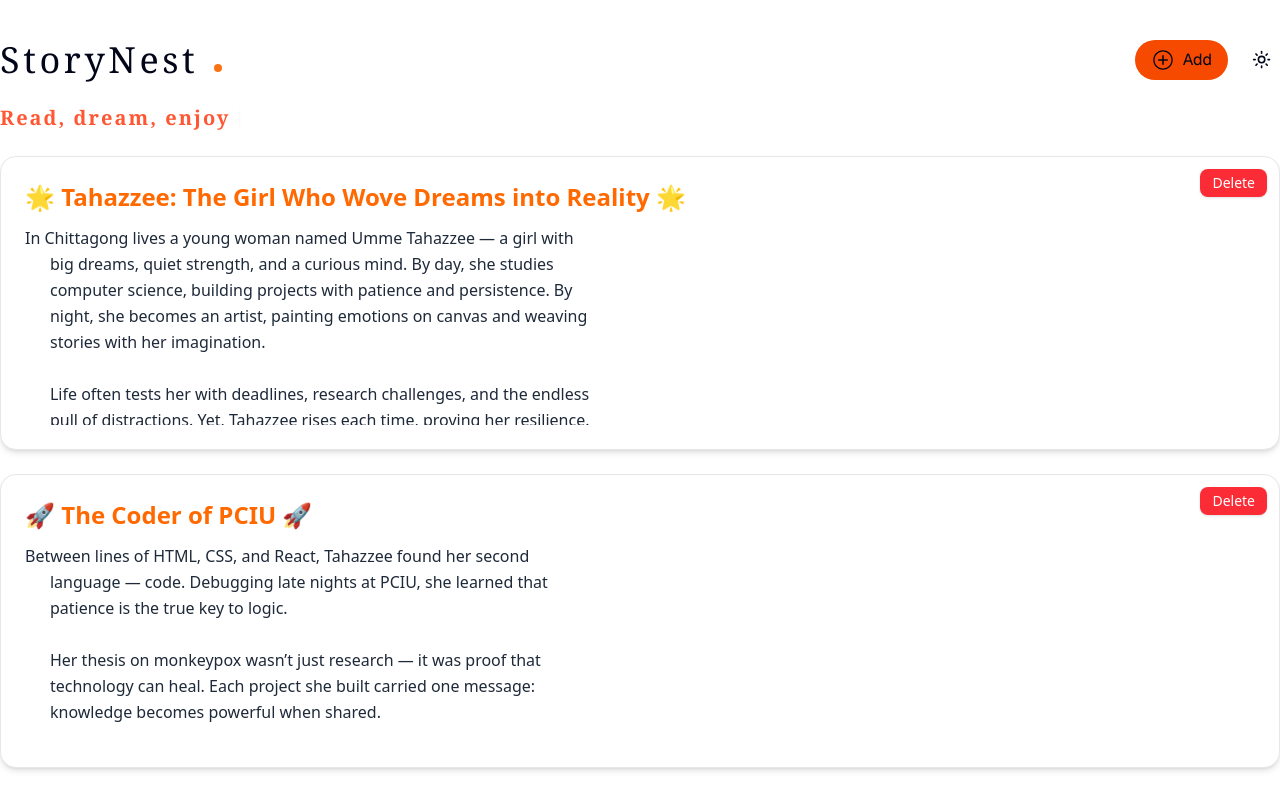
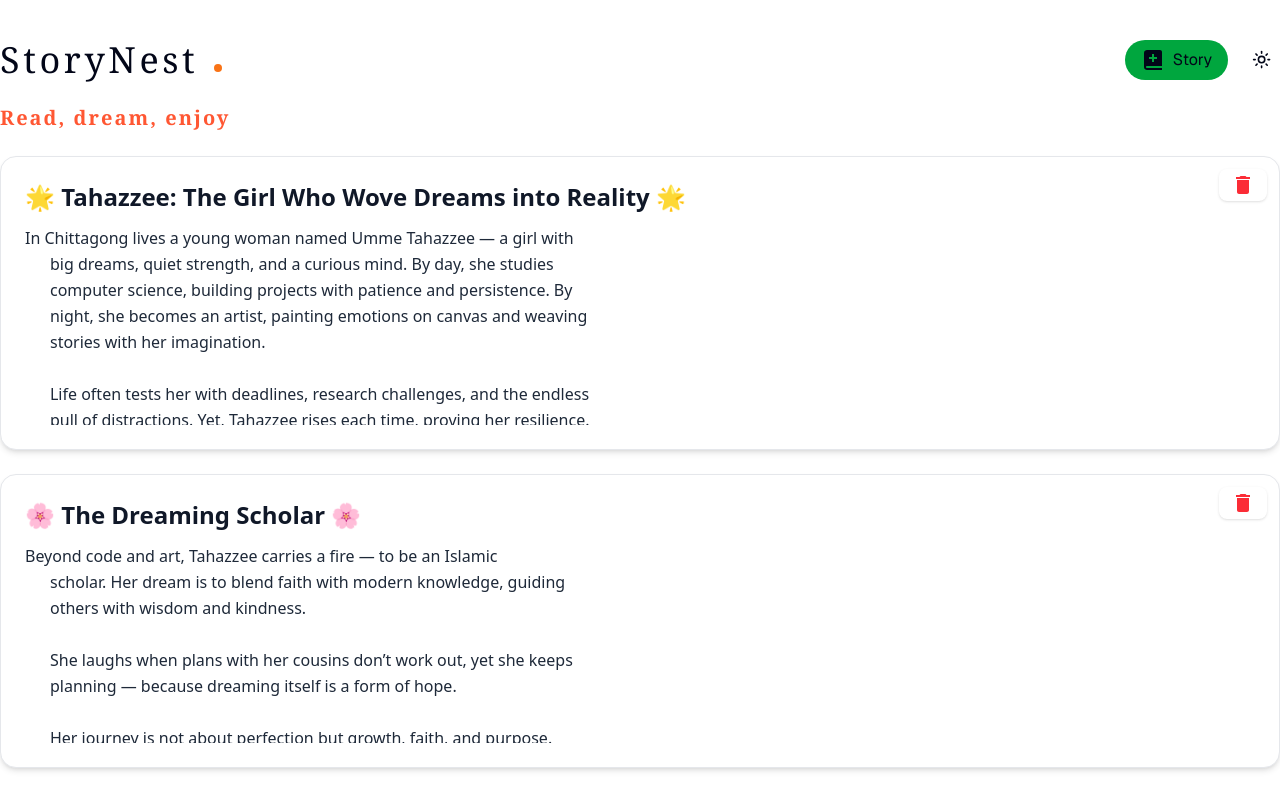
Before and after one commit to umme-Tahazzee/story-telling, a Next.js app: page / in a window 1280 px wide. Shown: the top 791 px of the page. Built offline with nearby package versions, Linux system fonts and the light colour scheme.

Commit message:
add story

```diff
--- a/src/app/addstory/page.tsx
+++ b/src/app/addstory/page.tsx
@@ -70,7 +70,7 @@ const AddStoryPage = () => {
           <select
             value={fontSize}
             onChange={(e) => setFontSize(e.target.value)}
-            className="w-full p-2 border rounded-lg"
+            className="w-full p-2 border rounded-lg "
           >
             <option value="20px">Small</option>
             <option value="24px">Medium</option>
@@ -84,7 +84,7 @@ const AddStoryPage = () => {
           <select
             value={fontFamily}
             onChange={(e) => setFontFamily(e.target.value)}
-            className="w-full p-2 border rounded-lg"
+            className="w-full p-2 border rounded-lg  dark:text-white"
           >
             <option value="serif">Serif</option>
             <option value="sans-serif">Sans-serif</option>
@@ -98,7 +98,7 @@ const AddStoryPage = () => {
           <select
             value={fontWeight}
             onChange={(e) => setFontWeight(e.target.value)}
-            className="w-full p-2 border rounded-lg"
+            className="w-full p-2 border rounded-lg  dark:text-white"
           >
             <option value="400">Normal</option>
             <option value="500">Medium</option>
--- a/src/components/Hero.tsx
+++ b/src/components/Hero.tsx
@@ -3,6 +3,7 @@
 import TextType from "./TextType";
 import React, { useEffect, useState } from "react";
 import HeroCard from './HeroCard';
+import { MdDelete } from "react-icons/md";
 
 const Hero = () => {
   const [stories, setStories] = useState<any[]>([]);
@@ -19,7 +20,7 @@ const Hero = () => {
   };
 
   return (
-    <main className="mt-6 flex flex-col  gap-6">
+    <main className="mt-6 flex flex-col pb-10  gap-6">
       {/* Typing Text */}
       <div className="text-xl">
         <TextType
@@ -77,10 +78,10 @@ const Hero = () => {
                 {/* Delete button */}
                 <button
                   onClick={() => handleDelete(index)}
-                  className="absolute top-3 right-3 px-3 py-1 bg-red-500
-                   hover:bg-red-600 text-white text-sm rounded-md shadow"
+                  className="absolute top-3 right-3 px-3 py-1 text-orange-700
+                    cursor-pointer "
                 >
-                  Delete
+                <MdDelete className="size-6" />
                 </button>
               </div>
             ))}
--- a/src/components/HeroCard.tsx
+++ b/src/components/HeroCard.tsx
@@ -1,3 +1,5 @@
+import { MdDelete } from "react-icons/md";
+
 const HeroCards = () => {
   const stories = [
     {
@@ -13,18 +15,7 @@ const HeroCards = () => {
 
       She is Tahazzee: The Girl Who Wove Dreams into Reality.`,
     },
-    {
-      title: "🚀 The Coder of PCIU 🚀",
-      text: `Between lines of HTML, CSS, and React, Tahazzee found her second
-      language — code. Debugging late nights at PCIU, she learned that
-      patience is the true key to logic.
 
-      Her thesis on monkeypox wasn’t just research — it was proof that
-      technology can heal. Each project she built carried one message:
-      knowledge becomes powerful when shared.
-
-      To her, coding is not just a skill, but a bridge to tomorrow.`,
-    },
     {
       title: "🌸 The Dreaming Scholar 🌸",
       text: `Beyond code and art, Tahazzee carries a fire — to be an Islamic
@@ -46,7 +37,7 @@ const HeroCards = () => {
           className="p-6 bg-white dark:bg-gray-800 shadow-md rounded-2xl border
                      border-gray-200 dark:border-gray-700 relative"
         >
-          <h3 className="text-2xl text-orange-500 font-bold text-gray-900 dark:text-white mb-3">
+          <h3 className="text-2xl  font-bold text-gray-900 dark:text-white mb-3">
             {story.title}
           </h3>
 
@@ -60,10 +51,10 @@ const HeroCards = () => {
 
           {/* Delete button */}
           <button
-            className="absolute top-3 right-3 px-3 py-1 bg-red-500 cursor-not-allowed
-                       hover:bg-red-600 text-white text-sm rounded-md shadow"
+            className="absolute top-3 right-3 px-3 py-1 text-red-500 cursor-not-allowed
+                        rounded-md shadow"
           >
-            Delete
+              <MdDelete className="size-6" />
           </button>
         </div>
       ))}
--- a/src/components/Navbar.tsx
+++ b/src/components/Navbar.tsx
@@ -3,6 +3,7 @@ import React from 'react'
 import ThemeToggleButton from './ui/theme-toggle-button'
 import { IoIosAddCircleOutline } from "react-icons/io";
 import { useRouter } from "next/navigation"; ;
+import { BiSolidBookAdd } from "react-icons/bi";
 
 
 
@@ -28,9 +29,9 @@ const Navbar = () => {
         <button
         onClick={handleClick}
         className='flex gap-2 items-center
-          cursor-pointer md:bg-orange-600 md:px-4 md:py-2 md:rounded-4xl'>
-          <IoIosAddCircleOutline className=" text-2xl " />
-          <span className='hidden md:block'>Add</span>
+          cursor-pointer md:bg-green-600 md:px-4 md:py-2 md:rounded-4xl'>
+          <BiSolidBookAdd className=" text-2xl " />
+          <span className='hidden md:block'> Story</span>
         </button>
 
         <div className="cursor-pointer">
```
